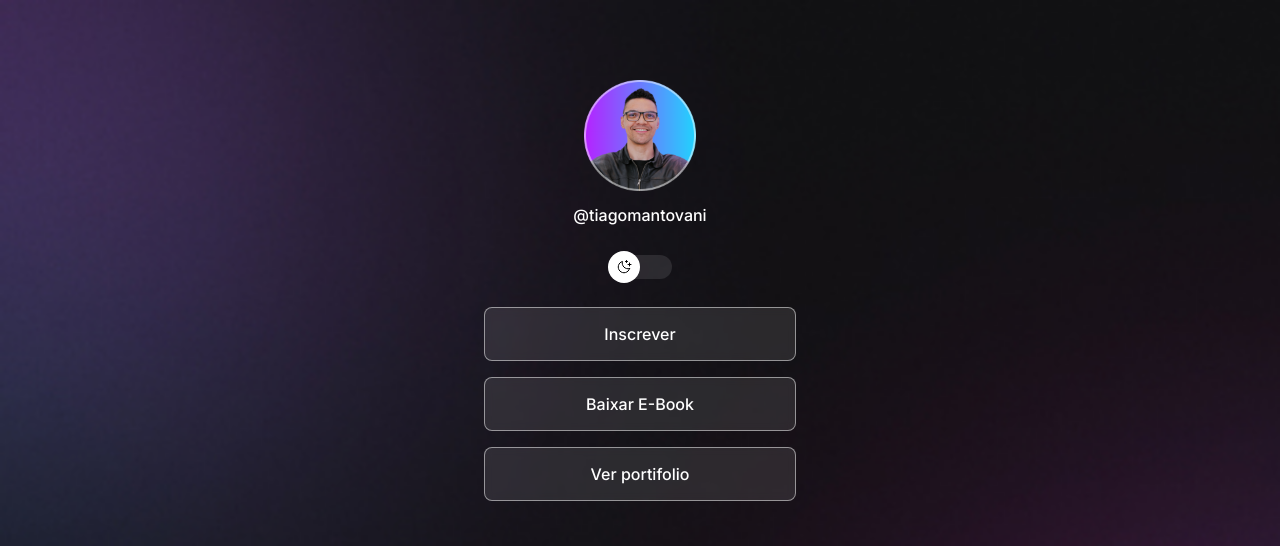
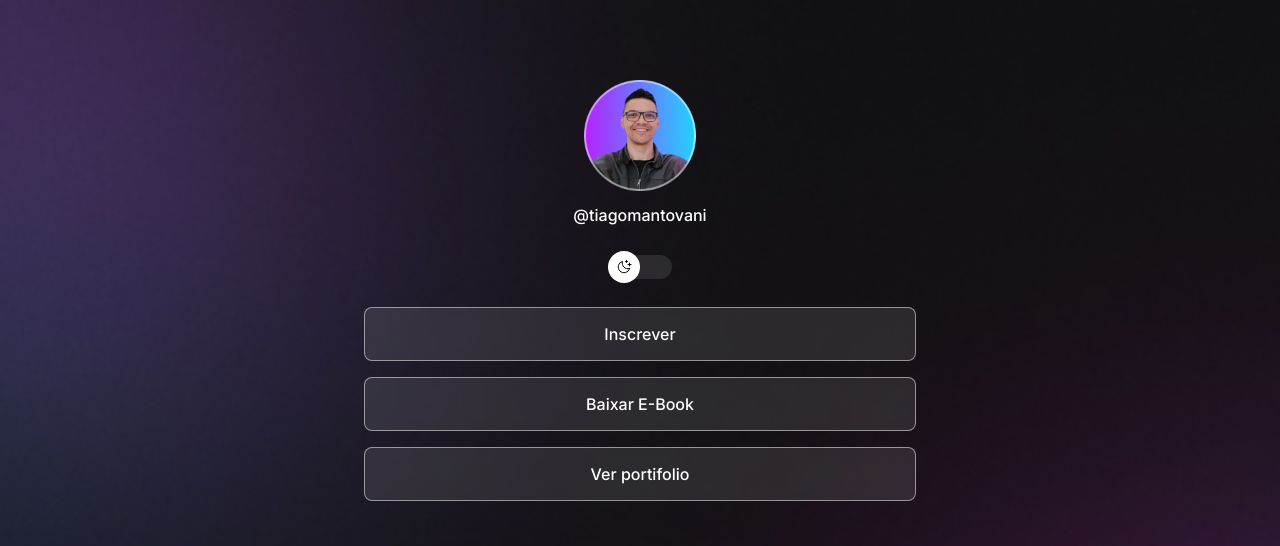
Before and after one commit to tiagomantovani/discover, a plain HTML site: page index.html in a window 1280 px wide. Shown: the top 546 px of the page. Drawn offline with nearby package versions, Linux system fonts and the light colour scheme.

Commit message:
adjust container with

```diff
--- a/style.css
+++ b/style.css
@@ -33,7 +33,8 @@ body {
   background: var(--bg-url) no-repeat top center/cover;
 }
 #container {
-  width: 360px;
+  width: 100%;
+  max-width: 600px;
   margin: auto;
   margin: 56px auto 0px;
   padding: 0 24px;
@@ -70,9 +71,9 @@ body {
   z-index: 1;
   transform: translateY(-50%);
 }
-.light #switch button{
+.light #switch button {
   right: 0px;
-  left:initial;
+  left: initial;
 }
 #switch span {
   display: block;
```
